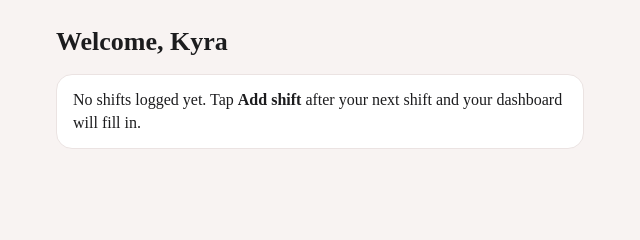
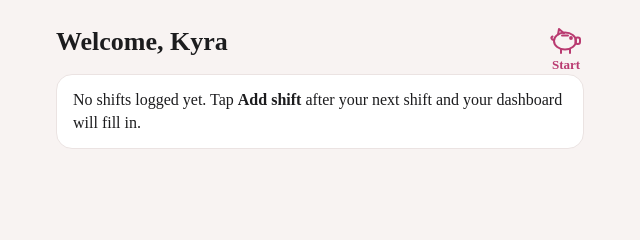
Before and after one commit to TheProfessor42/tips, a plain HTML site: page index.html in a window 1280 px wide. Shown: the top 240 px of the page, 320-960 px from the left. Drawn offline with Linux system fonts and the light colour scheme.

Commit message:
Show Piggy Bank on the empty dashboard too
Co-Authored-By: Claude Opus 5.5 <noreply@anthropic.com>

```diff
--- a/index.html
+++ b/index.html
@@ -319,7 +319,7 @@ function inPer(d){
 
 /* ---------- views ---------- */
 function vDash(){
-  if(!D.shifts.length&&!D.pays.length)return "<h1>Welcome, Kyra</h1><div class=\"card\">No shifts logged yet. Tap <b>Add shift</b> after your next shift and your dashboard will fill in.</div>";
+  if(!D.shifts.length&&!D.pays.length)return "<div style=\"display:flex;justify-content:space-between;align-items:center\"><h1>Welcome, Kyra</h1>"+pigBtn()+"</div><div class=\"card\">No shifts logged yet. Tap <b>Add shift</b> after your next shift and your dashboard will fill in.</div>";
   var R=rates(),all=D.shifts.filter(rok).map(function(s){return{s:s,c:calc(s,R)};});
   var P=all.filter(function(x){return inPer(x.s.date);});
   function sum(k){return P.reduce(function(a,x){return a+x.c[k];},0);}
```
